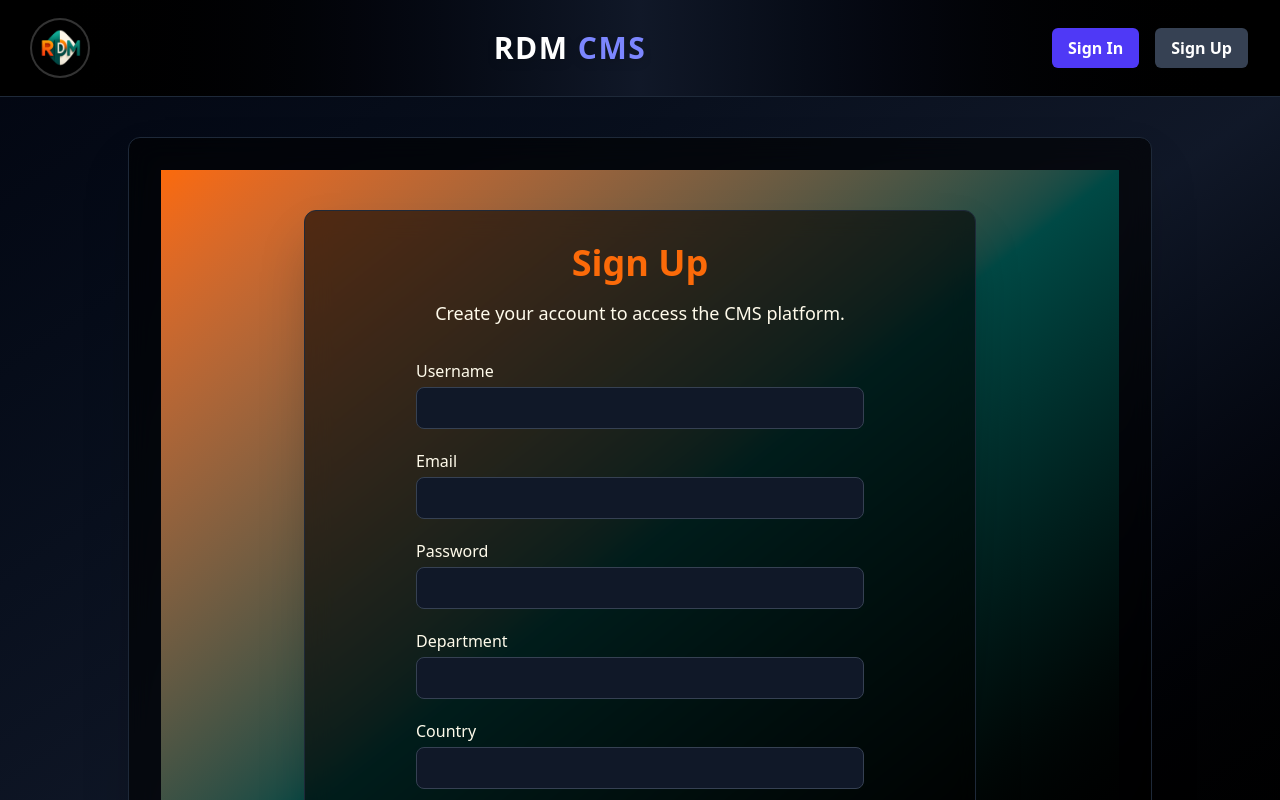
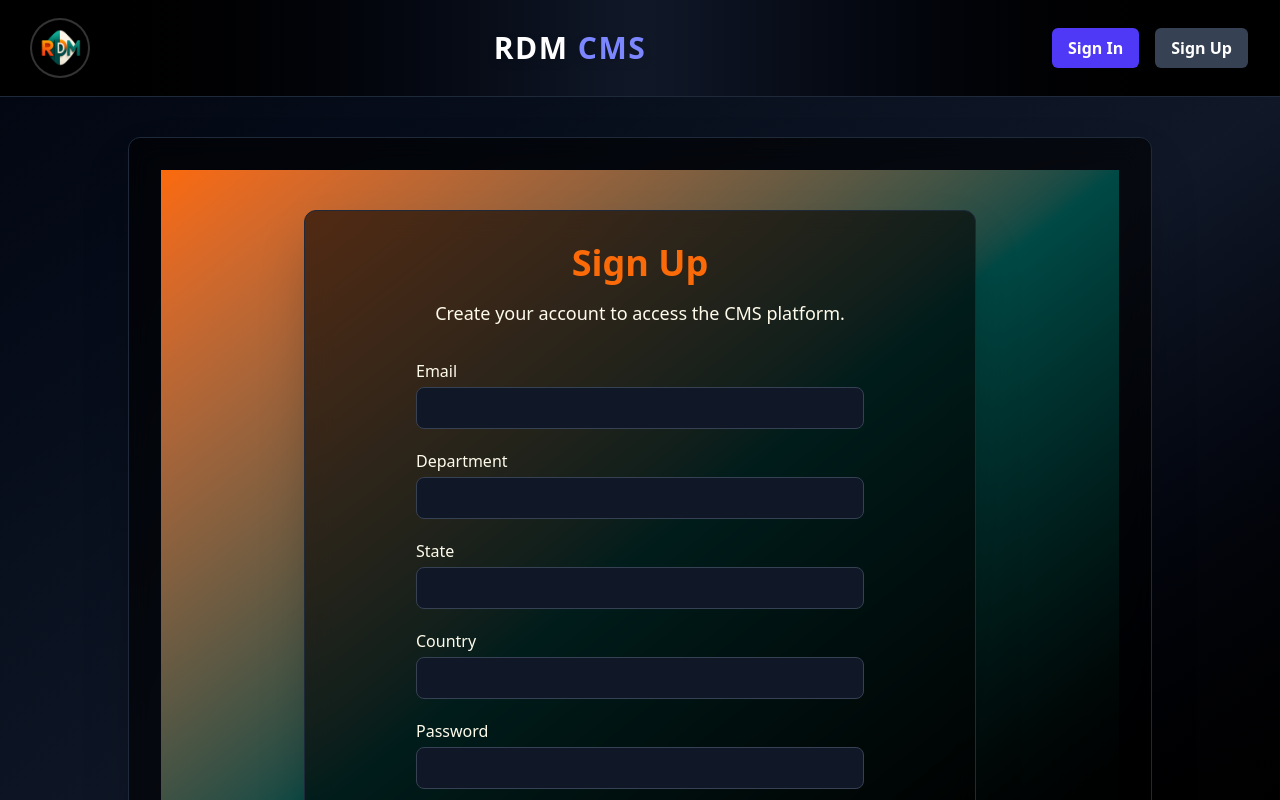
Before and after one commit to RajkumarS2004/CMS-PROJECT, a React (Vite) app in the folder client/: page /signup in a window 1280 px wide. Shown: the top 800 px of the page. Built offline with nearby package versions, Linux system fonts and the light colour scheme.

Commit message:
link error solved

```diff
--- a/client/src/context/Authcontext.jsx
+++ b/client/src/context/Authcontext.jsx
@@ -1,8 +1,8 @@
-import { createContext } from 'react';
-import { useState } from 'react';
-import Swal from 'sweetalert2';
-import userService from '../service/userservice';
-import { useNavigate } from 'react-router-dom';
+import { createContext } from "react";
+import { useState } from "react";
+import Swal from "sweetalert2";
+import userService from "../service/userservice";
+import { useNavigate } from "react-router-dom";
 
 const AuthContext = createContext();
 function AuthProvider({ children }) {
@@ -13,17 +13,17 @@ function AuthProvider({ children }) {
     try {
       userService.authenticate(email, password);
       setIsAuth(true);
-			navigate('/dashboard/intro');
+      navigate("/dashboard/Intro");
       Swal.fire({
         title: "Success",
         text: "Login is successful",
-				icon: "success"
+        icon: "success",
       });
     } catch (error) {
       Swal.fire({
         title: "Invalid",
         text: error.message,
-				icon: "error"
+        icon: "error",
       });
     }
   }
@@ -32,24 +32,25 @@ function AuthProvider({ children }) {
     Swal.fire({
       title: "Success",
       text: "Logout successful",
-			icon: "success"
+      icon: "success",
     });
+    navigate("/signin");
   }
-	function signup(email, dept, state, country, hobby, password) {
+  function signup(email, dept, state, country, password) {
     try {
-			userService.addUser(email, dept, state, country, hobby, password);
+      userService.addUser(email, dept, state, country, password);
       setIsAuth(true);
-			navigate('/dashboard/intro');
+      navigate("/dashboard/Intro");
       Swal.fire({
         title: "Success",
         text: "Registration is successful",
-				icon: "success"
+        icon: "success",
       });
     } catch (error) {
       Swal.fire({
         title: "Invalid",
         text: error.message,
-				icon: "error"
+        icon: "error",
       });
     }
   }
--- a/client/src/layout/Dashboardlayouts.jsx
+++ b/client/src/layout/Dashboardlayouts.jsx
@@ -1,16 +1,23 @@
-
-import { useContext } from "react";
-import { Link, Outlet, useLocation } from "react-router";
+import { useContext, useEffect } from "react";
+import { Link, Outlet, useLocation, useNavigate } from "react-router";
 import AuthContext from "../context/Authcontext";
 
 const PATHS = [
-    { path: '/dashboard/intro', text: 'intro' },
+    { path: '/dashboard/Intro', text: 'intro' },
 ];
 
 export default function Dashboardlayouts() {
     const location = useLocation();
+    const navigate = useNavigate();
+    const { logout } = useContext(AuthContext);
     // Upgrade main container and content area CSS
     // Replace main's className with upgraded styles
+
+    useEffect(() => {
+        if (location.pathname === "/dashboard") {
+            navigate("/dashboard/Intro", { replace: true });
+        }
+    }, [location.pathname, navigate]);
 
     return (
         <div className="flex min-h-screen bg-gray-100">
@@ -32,7 +39,7 @@ export default function Dashboardlayouts() {
                     ))}
                 </nav>
                 <button
-                    // onClick={logout}
+                onClick={logout}
                     className="mt-auto w-full py-2 bg-red-600 hover:bg-red-700 text-white rounded-lg font-semibold shadow transition"
                 >
                     Logout
--- a/client/src/pages/Signin.jsx
+++ b/client/src/pages/Signin.jsx
@@ -1,17 +1,25 @@
-import React, { useState } from 'react';
+import React, { useState, useContext } from 'react';
 import Swal from 'sweetalert2';
+import { useNavigate } from 'react-router-dom';
+import AuthContext from '../context/Authcontext';
 
 function Signin() {
     const [email, setEmail] = useState('');
     const [password, setPassword] = useState('');
+    const navigate = useNavigate();
+    const { signin } = useContext(AuthContext) || {};
 
     function handleSubmit(event) {
         event.preventDefault();
-        if (email === "admin@gmail.com" && password === "admin") {
+        if (signin) {
+            signin(email, password);
+        } else if (email === "admin@gmail.com" && password === "admin") {
             Swal.fire({
                 title: "Success",
                 text: "Login is successful",
                 icon: "success"
+            }).then(() => {
+                navigate('/dashboard/Intro');
             });
         } else {
             Swal.fire({
--- a/client/src/pages/Signup.jsx
+++ b/client/src/pages/Signup.jsx
@@ -1,23 +1,29 @@
-import React, { useState } from 'react';
+import React, { useContext, useState } from 'react';
+import { useNavigate } from 'react-router-dom';
+import Swal from 'sweetalert2';
+import AuthContext from '../context/Authcontext';
 
-export default function Signup() {
-  const [form, setForm] = useState({
-    username: '',
-    email: '',
-    password: '',
-    department: '',
-    country: '',
-  });
+export default function SignUp() {
+  const [email, setEmail] = useState('');
+  const [dept, setDept] = useState('');
+  const [state, setState] = useState('');
+  const [country, setCountry] = useState('');
+  const [password, setPassword] = useState('');
+  const { signup } = useContext(AuthContext) || {};
+  const navigate = useNavigate();
 
-  const handleChange = (e) => {
-    setForm({ ...form, [e.target.name]: e.target.value });
-  };
-
-  const handleSubmit = (e) => {
-    e.preventDefault();
-    // Handle signup logic here
-    alert('Signup submitted!');
-  };
+  function handleSubmit(event) {
+    event.preventDefault();
+    if (signup) {
+      signup(email, dept, state, country, password);
+    } else {
+      Swal.fire({
+        title: 'Error',
+        text: 'Signup function not available',
+        icon: 'error'
+      });
+    }
+  }
 
   return (
     <div className="flex items-center justify-center bg-gradient-to-br from-[#fb6a09] via-[#004945] to-black min-h-[calc(100vh-144px)] py-10 px-4 sm:px-8">
@@ -29,26 +35,50 @@ export default function Signup() {
           </p>
           <form className="w-full max-w-md space-y-5" onSubmit={handleSubmit}>
             <div>
-              <label className="block text-amber-50 mb-1" htmlFor="username">Username</label>
-              <input
-                className="w-full px-4 py-2 rounded-lg bg-gray-900 text-white border border-gray-700 focus:outline-none focus:ring-2 focus:ring-[#fb6a09]"
-                type="text"
-                id="username"
-                name="username"
-                value={form.username}
-                onChange={handleChange}
-                required
-              />
-            </div>
-            <div>
               <label className="block text-amber-50 mb-1" htmlFor="email">Email</label>
               <input
                 className="w-full px-4 py-2 rounded-lg bg-gray-900 text-white border border-gray-700 focus:outline-none focus:ring-2 focus:ring-[#fb6a09]"
                 type="email"
                 id="email"
                 name="email"
-                value={form.email}
-                onChange={handleChange}
+                value={email}
+                onChange={e => setEmail(e.target.value)}
+                required
+              />
+            </div>
+            <div>
+              <label className="block text-amber-50 mb-1" htmlFor="dept">Department</label>
+              <input
+                className="w-full px-4 py-2 rounded-lg bg-gray-900 text-white border border-gray-700 focus:outline-none focus:ring-2 focus:ring-[#fb6a09]"
+                type="text"
+                id="dept"
+                name="dept"
+                value={dept}
+                onChange={e => setDept(e.target.value)}
+                required
+              />
+            </div>
+            <div>
+              <label className="block text-amber-50 mb-1" htmlFor="state">State</label>
+              <input
+                className="w-full px-4 py-2 rounded-lg bg-gray-900 text-white border border-gray-700 focus:outline-none focus:ring-2 focus:ring-[#fb6a09]"
+                type="text"
+                id="state"
+                name="state"
+                value={state}
+                onChange={e => setState(e.target.value)}
+                required
+              />
+            </div>
+            <div>
+              <label className="block text-amber-50 mb-1" htmlFor="country">Country</label>
+              <input
+                className="w-full px-4 py-2 rounded-lg bg-gray-900 text-white border border-gray-700 focus:outline-none focus:ring-2 focus:ring-[#fb6a09]"
+                type="text"
+                id="country"
+                name="country"
+                value={country}
+                onChange={e => setCountry(e.target.value)}
                 required
               />
             </div>
@@ -59,32 +89,8 @@ export default function Signup() {
                 type="password"
                 id="password"
                 name="password"
-                value={form.password}
-                onChange={handleChange}
-                required
-              />
-            </div>
-            <div>
-              <label className="block text-amber-50 mb-1" htmlFor="department">Department</label>
-              <input
-                className="w-full px-4 py-2 rounded-lg bg-gray-900 text-white border border-gray-700 focus:outline-none focus:ring-2 focus:ring-[#fb6a09]"
-                type="text"
-                id="department"
-                name="department"
-                value={form.department}
-                onChange={handleChange}
-                required
-              />
-            </div>
-            <div>
-              <label className="block text-amber-50 mb-1" htmlFor="country">Country</label>
-              <input
-                className="w-full px-4 py-2 rounded-lg bg-gray-900 text-white border border-gray-700 focus:outline-none focus:ring-2 focus:ring-[#fb6a09]"
-                type="text"
-                id="country"
-                name="country"
-                value={form.country}
-                onChange={handleChange}
+                value={password}
+                onChange={e => setPassword(e.target.value)}
                 required
               />
             </div>
--- a/client/src/routes/Approutes.jsx
+++ b/client/src/routes/Approutes.jsx
@@ -30,12 +30,12 @@ export default function Approutes() {
                     </Privateroute>
                 )}
             >
+             <Route path="/dashboard/Intro" element={<Intro />} />
+
+            </Route>
+                <Route path="*" element={<Notfound/>}/>
 
 
-                <Route path="*" element={<Notfound/>}/>
-
-            </Route>
-            <Route path="/" element={<Basiclayouts/>}></Route>
         </Routes>
     );
 }
--- a/client/src/routes/Privateroute.jsx
+++ b/client/src/routes/Privateroute.jsx
@@ -7,7 +7,7 @@ export default function Privateroute({ children }) {
     const navigate = useNavigate();
     useEffect(() => {
         if (!isAuth) {
-            navigate('/login');
+            navigate('/Signin');
         }
     }, [isAuth, navigate]);
     return children;
--- a/client/src/service/userservice.js
+++ b/client/src/service/userservice.js
@@ -13,11 +13,11 @@ class UserService {
       this.db = JSON.parse(data);
     }
   }
-  addUser(username,email, password, dept,  country) {
+  addUser(email, dept, state, country, password) {
     if (this.isUserExists(email)) {
       throw new Error("user already exists");
     }
-    this.db.users.push({username,email, dept, country, password });
+    this.db.users.push({ email, dept, state, country, password });
     localStorage.removeItem("db");
     localStorage.setItem("db", JSON.stringify(this.db));
   }
```
Lines whose indentation alone changed are shown as unchanged.
